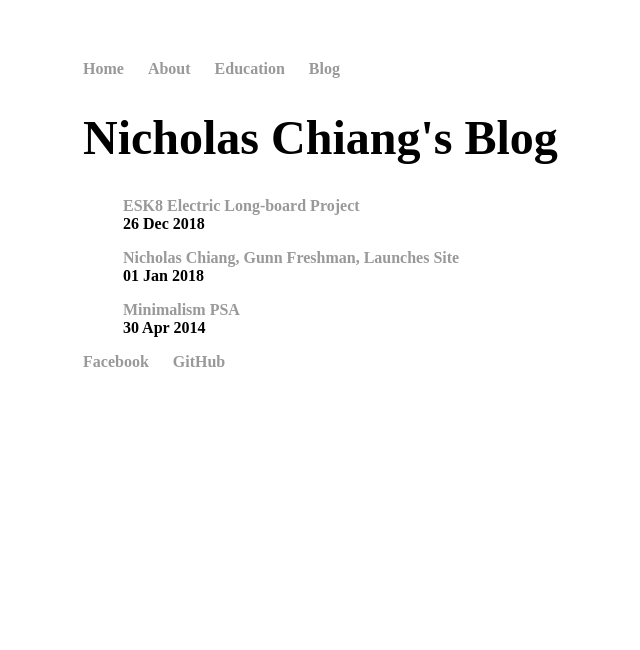
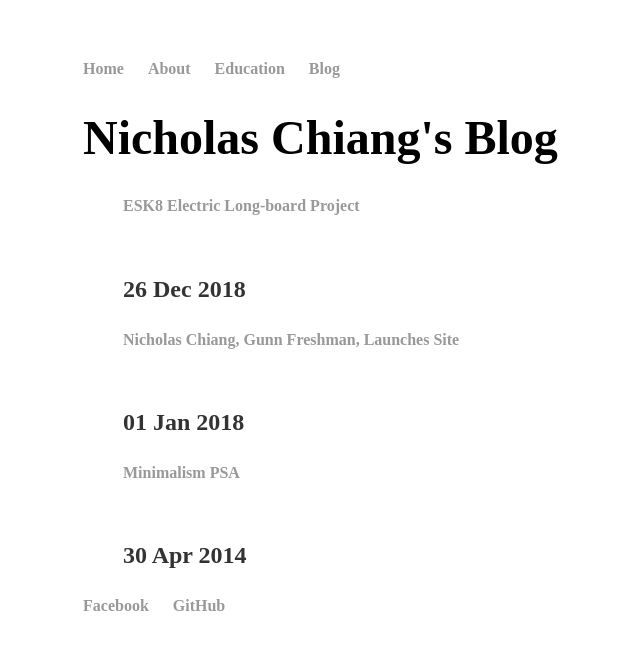
Before and after one commit to nicholaschiang/nicholaschiang.github.io, a Jekyll site: the page built from blog/index.html, in a window 1280 px wide. Shown: the top 650 px of the page, without its empty margins (109-749 px from the left). Built offline with Jekyll 4.4.1, drawn with Linux system fonts in a browser that asks for light colours.

Commit message:
Change formatting

```diff
--- a/blog/index.html
+++ b/blog/index.html
@@ -6,6 +6,6 @@ title: Nicholas Chiang's Blog
 	<ul class="posts">
 
 	  {% for post in site.posts %}
-	    <h3><a href="{{ post.url }}" title="{{ post.title }}">{{ post.title }}</a><br><span>{{ post.date | date_to_string }}</span><h3>
+	    <h3><a href="{{ post.url }}" title="{{ post.title }}">{{ post.title }}</a><h3><p><br><span>{{ post.date | date_to_string }}</span></p>
 	  {% endfor %}
 	</ul>
```
